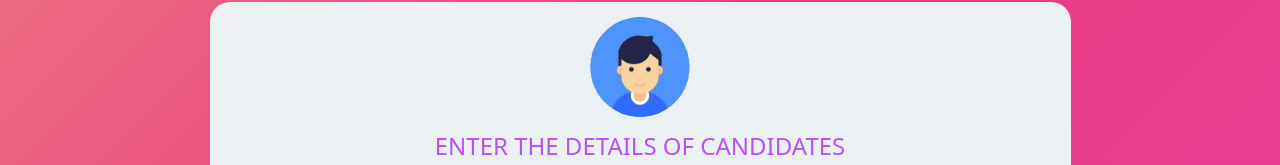
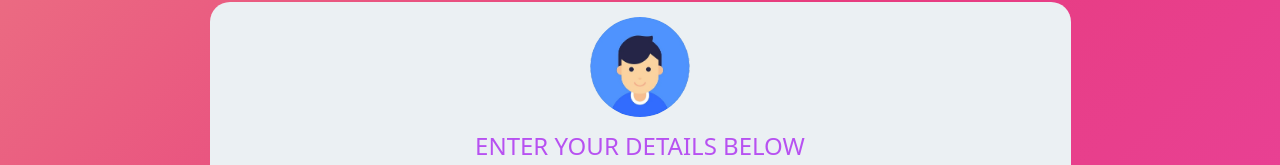
Before and after one commit to yaseenahmed786/candidates, a plain HTML site: page index.html in a window 1280 px wide. Shown: the part 123-288 px from the top of the page. Drawn offline with nearby package versions, Linux system fonts and the light colour scheme.

Commit message:
Update index.html

```diff
--- a/index.html
+++ b/index.html
@@ -74,7 +74,7 @@
           <div>
             <center>
               <img src="images/7.png" alt="image" id="avatar" />
-              <h4 id="head4">ENTER THE DETAILS OF CANDIDATES</h4>
+              <h4 id="head4">ENTER YOUR DETAILS BELOW</h4>
             </center>
           </div>
           <div class="mb-3">
```
